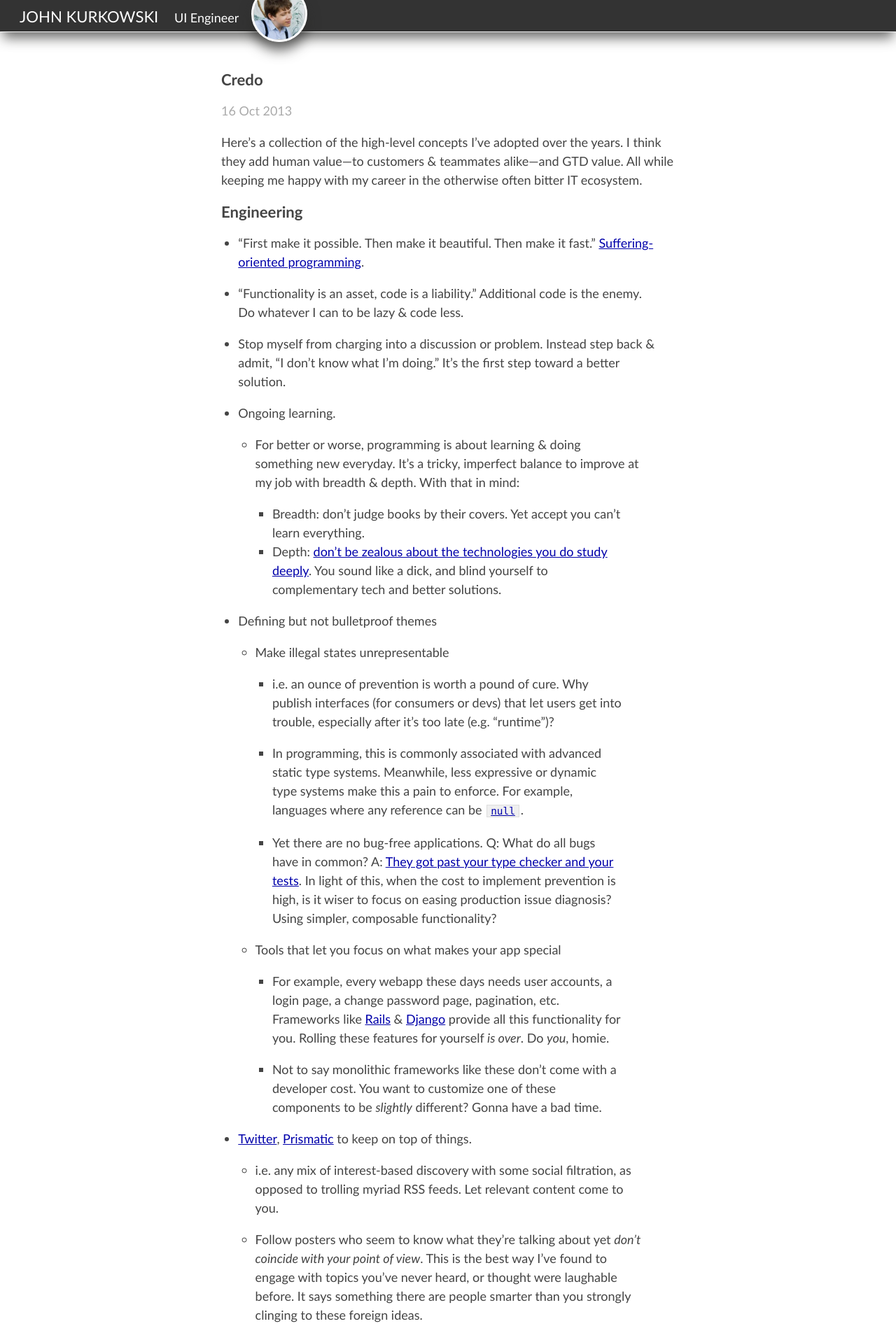
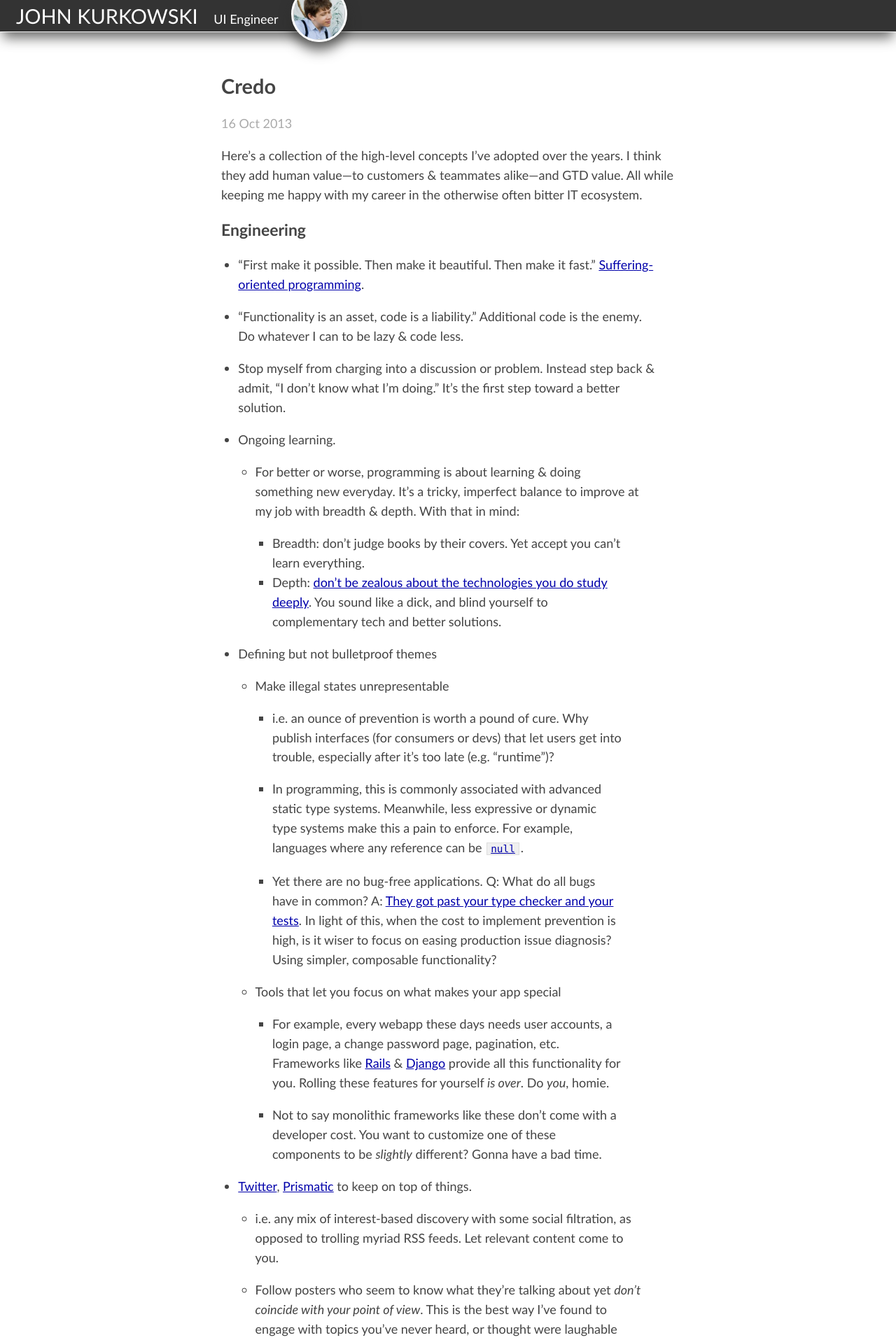
Before and after one commit to john-kurkowski/john-kurkowski.github.io, a Jekyll site: the page built from _posts/2013-10-16-credo.md, in a window 1280 px wide. Shown: the top 1915 px of the page at 70% size. Built offline with Jekyll 4.4.1, drawn with Linux system fonts in a browser that asks for light colours; nearby versions of some CDN libraries; comment, search, counter and statistics services are not loaded.

Commit message:
Font scale to allow h4. Golden ratio-based per http://www.pearsonified.com/typography/ except for the splash page title statements, which are special.

```diff
--- a/_posts/2013-10-16-credo.md
+++ b/_posts/2013-10-16-credo.md
@@ -10,7 +10,7 @@ think they add human value&mdash;to customers & teammates alike&mdash;and GTD
 value. All while keeping me happy with my career in the otherwise often bitter
 IT ecosystem.
 
-## Engineering
+### Engineering
 
 * "First make it possible. Then make it beautiful. Then make it fast."
   [Suffering-oriented
@@ -97,7 +97,7 @@ IT ecosystem.
     * "Arguments aren't about who wins. They're about learning something." But
       many don't know that.
 
-## Usability
+### Usability
 
 * "Show the data." -- [Edward Tufte](http://www.edwardtufte.com/tufte/)
 
@@ -136,7 +136,7 @@ IT ecosystem.
 
 * [Nielsen Norman Group](http://www.nngroup.com/) to keep on top of things.
 
-## And Most Importantly
+### And Most Importantly
 
 Don't listen to Secret to Success posts.
 
--- a/css/main.css
+++ b/css/main.css
@@ -20,21 +20,30 @@ body {
   background-color: #FFF;
   color: #444;
   font: 18px Optima, Segoe, "Segoe UI", sans-serif;
+  line-height: 1.555em;
 }
 
 a img {
   border: 0;
 }
 
+h1, h2, h3, h4 {
+  line-height: 1.555em;
+}
+
 h1 {
-  font-size: 291.515%;
+  font-size: 47px;
 }
 
 h2, header .title {
-  font-size: 123.077%;
+  font-size: 29px;
 }
 
 h3 {
+  font-size: 23px;
+}
+
+h4 {
   font-size: 100%;
 }
 
@@ -47,6 +56,10 @@ a:visited { color: #93A1A1; }
 table {
   font-size: inherit;
   font: 100%;
+}
+
+hr {
+  margin-bottom: 1em;
 }
 
 [ng\:cloak], [ng-cloak], [data-ng-cloak], [x-ng-cloak], .ng-cloak, .x-ng-cloak {
@@ -188,7 +201,7 @@ nav ul {
 nav li a {
   display: block;
   font: 100% 'Trebuchet MS';
-  padding: 10px;
+  padding: 5px;
   text-decoration: none;
 }
 
@@ -202,6 +215,10 @@ nav li a:visited {
 
 nav li a.selected {
   text-decoration: underline;
+}
+
+h1.statement, .statement h2, .statement h3 {
+  line-height: 1.2em;
 }
 
 #back-home .statement + .statement {
@@ -274,7 +291,6 @@ nav li a.selected {
 
 .content {
   max-width: 36em;
-  line-height: 1.5em;
 }
 
 .content .meta {
@@ -372,7 +388,6 @@ footer .rss img {
 #post blockquote {
   border-left: 6px solid #ddd;
   padding: 0 1em;
-  line-height: 1.5em;
   font-style: italic;
 }
 
```
